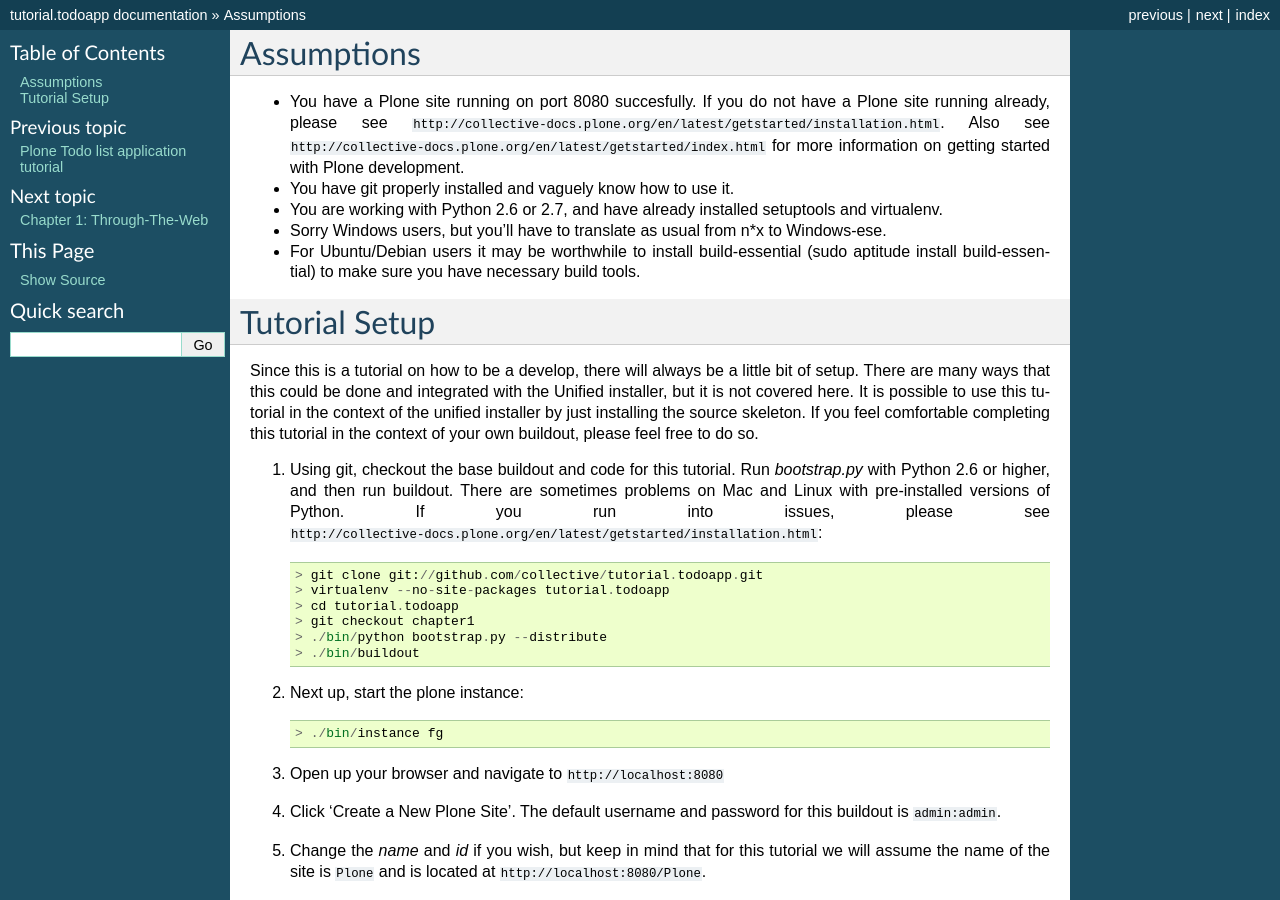
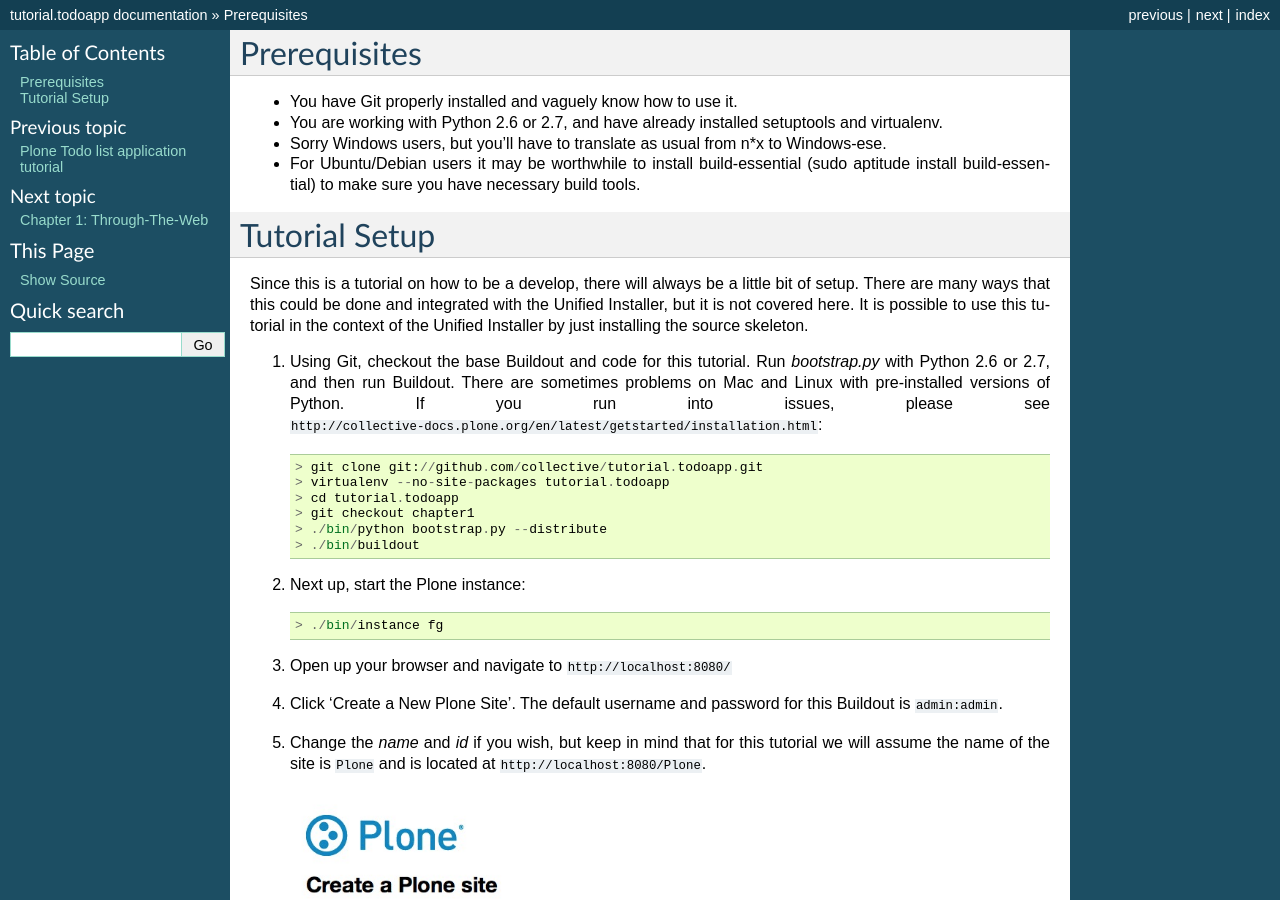
Before and after one commit to collective/tutorial.todoapp, a Sphinx documentation site: the page built from docs/chapter_0.rst, in a window 1280 px wide and 900 px high. Built offline with Sphinx 7.4.7, drawn with Linux system fonts in a browser that asks for light colours; some of the changed text lies outside the part shown.

Commit message:
documentation fixes

```diff
--- a/docs/chapter_0.rst
+++ b/docs/chapter_0.rst
@@ -9,15 +9,10 @@
    single: Tutorial setup
 
 ===========
-Assumptions
+Prerequisites
 ===========
 
-* You have a Plone site running on port 8080 succesfully. If you do not have a
-  Plone site running already, please see
-  ``http://collective-docs.plone.org/en/latest/getstarted/installation.html``.
-  Also see ``http://collective-docs.plone.org/en/latest/getstarted/index.html``
-  for more information on getting started with Plone development.
-* You have git  properly installed and vaguely know how to use it.
+* You have Git  properly installed and vaguely know how to use it.
 * You are working with Python 2.6 or 2.7, and have already installed setuptools
   and virtualenv.
 * Sorry Windows users, but you'll have to translate as usual from n*x to
@@ -32,13 +27,12 @@
 
 Since this is a tutorial on how to be a develop, there will always be a little
 bit of setup. There are many ways that this could be done and integrated with
-the Unified installer, but it is not covered here. It is possible to use this
-tutorial in the context of the unified installer by just installing the source
-skeleton. If you feel comfortable completing this tutorial in the context of
-your own buildout, please feel free to do so.
+the Unified Installer, but it is not covered here. It is possible to use this
+tutorial in the context of the Unified Installer by just installing the source
+skeleton.
 
-#. Using git, checkout the base buildout and code for this tutorial. Run
-   `bootstrap.py` with Python 2.6 or higher, and then run buildout. There are
+#. Using Git, checkout the base Buildout and code for this tutorial. Run
+   `bootstrap.py` with Python 2.6 or 2.7, and then run Buildout. There are
    sometimes problems on Mac and Linux with pre-installed versions of Python.
    If you run into issues, please see
    ``http://collective-docs.plone.org/en/latest/getstarted/installation.html``::
@@ -50,13 +44,13 @@
     > ./bin/python bootstrap.py --distribute
     > ./bin/buildout
 
-#. Next up, start the plone instance::
+#. Next up, start the Plone instance::
 
     > ./bin/instance fg
 
-#. Open up your browser and navigate to ``http://localhost:8080``
+#. Open up your browser and navigate to ``http://localhost:8080/``
 #. Click 'Create a New Plone Site'. The default username and password for this
-   buildout is ``admin:admin``.
+   Buildout is ``admin:admin``.
 
 #. Change the `name` and `id` if you wish, but keep in mind that for this
    tutorial we will assume the name of the site is ``Plone`` and is located at
```
Also changed, not shown: docs/chapter_1.rst (+5 -5 lines).
